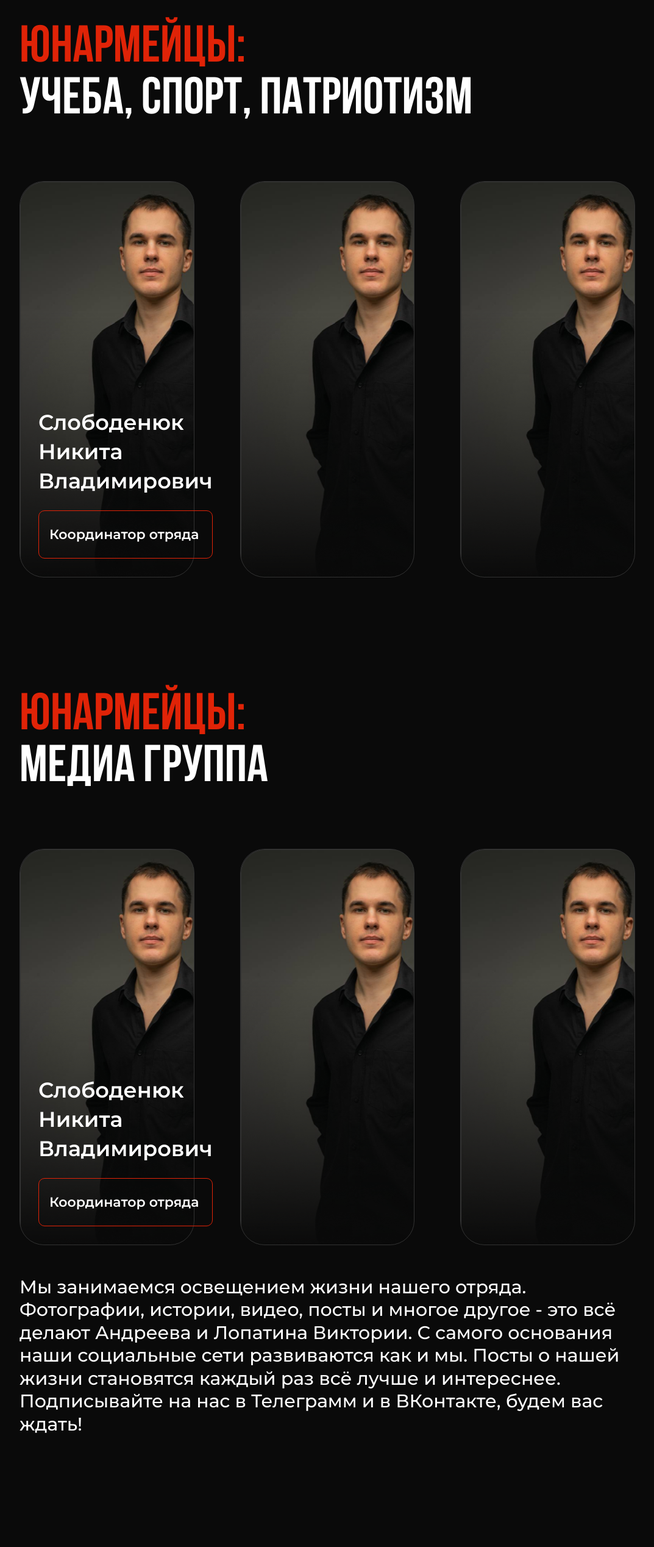
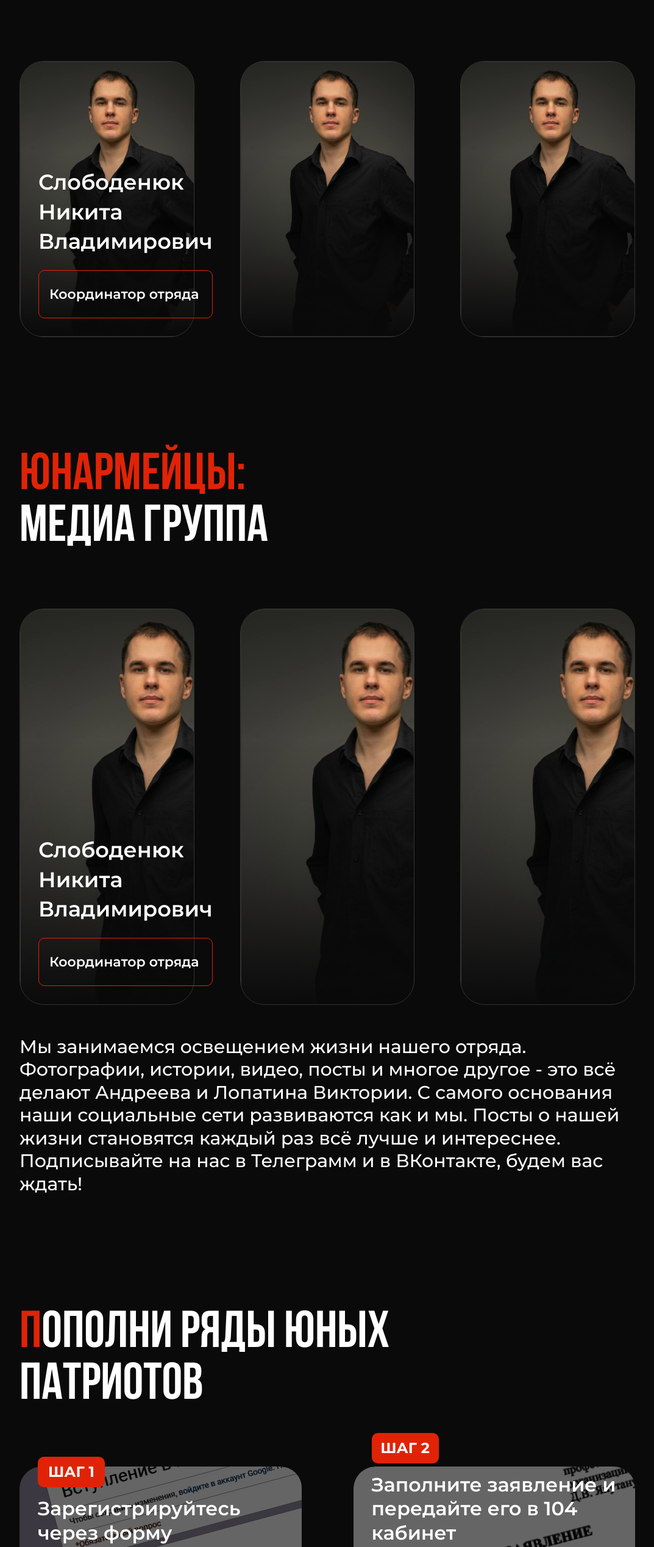
Before and after one commit to RoastedPikachu/ITCsite, a Next.js app: page /junarmy in a window 1280 px wide. Shown: the part 1629-4166 px from the top of the page at 61% size, without its empty margins (103-1176 px from the left). Built offline with nearby package versions, Linux system fonts and the light colour scheme.

Commit message:
chore: небольшие стилевые правки

```diff
--- a/app/3dprint/page.tsx
+++ b/app/3dprint/page.tsx
@@ -13,11 +13,11 @@ const Page = () => {
           </h1>
 
           <div className="flex justify-between items-center mt-[90px] w-full h-auto">
-            <div className="relative grid gap-y-[25px] w-[30%] h-auto">
+            <div className="relative grid gap-y-[25px] w-[30%] h-[36.8vw]">
               <img
                 src="/static/3dprint/Kipfin.png"
                 alt=""
-                className="w-full h-[650px]"
+                className="w-full h-full"
               />
 
               <p className="text-white text-[3.125rem] text-left font-['Bebas'] font-bold leading-[1] uppercase">
@@ -25,11 +25,11 @@ const Page = () => {
               </p>
             </div>
 
-            <div className="relative grid gap-y-[25px] w-[30%] h-auto">
+            <div className="relative grid gap-y-[25px] w-[30%] h-[36.8vw]">
               <img
                 src="/static/3dprint/Robot.png"
                 alt=""
-                className="w-full h-[650px]"
+                className="w-full h-full"
               />
 
               <p className="text-white text-[3.125rem] text-left font-['Bebas'] font-bold leading-[1] uppercase">
@@ -37,11 +37,11 @@ const Page = () => {
               </p>
             </div>
 
-            <div className="relative grid gap-y-[25px] w-[30%] h-auto">
+            <div className="relative grid gap-y-[25px] w-[30%] h-[36.8vw]">
               <img
                 src="/static/3dprint/Microcircuit.png"
                 alt=""
-                className="w-full h-[650px]"
+                className="w-full h-full"
               />
 
               <p className="text-white text-[3.125rem] text-left font-['Bebas'] font-bold leading-[1] uppercase">
--- a/app/activists/[personName]/page.tsx
+++ b/app/activists/[personName]/page.tsx
@@ -7,11 +7,11 @@ import { activists } from "@/data/activists";
 
 import PageWrapper from "@/widgets/PageWrapper";
 
-export function generateStaticParams() {
-  return activists.map((person: any) => ({
-    personName: person.enName,
-  }));
-}
+// export function generateStaticParams() {
+//   return activists.map((person: any) => ({
+//     personName: person.enName,
+//   }));
+// }
 
 const Page = () => {
   const params = useParams();
--- a/app/junarmy/page.tsx
+++ b/app/junarmy/page.tsx
@@ -10,7 +10,7 @@ const Page = () => {
           <img
             src="/static/junarmy/JunarmyBanner.png"
             alt=""
-            className="w-full h-[600px]"
+            className="w-full h-[31.5vw]"
           />
 
           <h1 className="mt-[50px] text-white text-[7.1875rem] font-['Bebas'] font-bold leading-[1] uppercase">
@@ -35,9 +35,9 @@ const Page = () => {
             </h2>
 
             <div className="relative grid grid-cols-3 gap-x-[75px] gap-y-[90px] mt-[90px] w-full h-auto">
-              <div className="relative py-[30px] px-[30px] w-full h-[650px] bg-[url('/static/junarmy/Slobodenuk.png')] border-[1px] border-[#323232] rounded-[40px]">
+              <div className="relative py-[30px] px-[30px] w-full h-[35.4vw] bg-[url('/static/junarmy/Slobodenuk.png')] bg-cover border-[1px] border-[#323232] rounded-[40px]">
                 <div className="absolute bottom-[30px] left-[30px]">
-                  <p className="text-white text-[2.1875rem] text-left font-['Montserrat'] font-semibold leading-[1.375]">
+                  <p className="max-w-[337px] text-white text-[2.1875rem] text-left font-['Montserrat'] font-semibold leading-[1.375]">
                     Слободенюк Никита Владимирович
                   </p>
 
@@ -46,8 +46,8 @@ const Page = () => {
                   </p>
                 </div>
               </div>
-              <div className="relative w-full h-[650px] bg-[url('/static/junarmy/Slobodenuk.png')] border-[1px] border-[#323232] rounded-[40px]"></div>
-              <div className="relative w-full h-[650px] bg-[url('/static/junarmy/Slobodenuk.png')] border-[1px] border-[#323232] rounded-[40px]"></div>
+              <div className="relative w-full h-[35.4vw] bg-[url('/static/junarmy/Slobodenuk.png')] bg-cover border-[1px] border-[#323232] rounded-[40px]"></div>
+              <div className="relative w-full h-[35.4vw] bg-[url('/static/junarmy/Slobodenuk.png')] bg-cover border-[1px] border-[#323232] rounded-[40px]"></div>
             </div>
           </div>
 
@@ -88,21 +88,21 @@ const Page = () => {
               <b className="text-[#e02307]">П</b>ополни ряды юных патриотов
             </h2>
 
-            <div className="grid grid-cols-2 gap-x-[115px] items-center mt-[90px] w-full h-auto">
+            <div className="grid grid-cols-2 gap-x-[85px] items-center mt-[90px] w-full h-auto">
               <div className="relative w-full h-[27.5vw] bg-[url('/static/junarmy/Registration.png')] rounded-[35px]">
                 <div className="absolute left-0 bottom-0 w-full">
                   <p className="flex justify-center items-center ml-[30px] mb-[15px] w-[110px] h-[50px] bg-[#e02307] rounded-[10px] text-white text-[1.5rem] text-center font-['Montserrat'] font-bold uppercase">
                     ШАГ 1
                   </p>
 
-                  <p className="ml-[30px] mb-[30px] max-w-[355px] text-white text-[2.0625rem] text-left font-['Montserrat'] font-semibold leading-[1.25]">
+                  <p className="ml-[30px] mb-[30px] max-w-[355px] text-white text-[1.975rem] text-left font-['Montserrat'] font-semibold leading-[1.25]">
                     Зарегистрируйтесь через форму
                   </p>
 
                   <div className="relative flex justify-center items-center w-full h-[194px] bg-[#0a0a0a] border-[1px] border-[#323232] rounded-[35px]">
                     <a
                       href=""
-                      className="px-[127px] py-[25px] w-auto h-auto bg-[#202020] rounded-[20px] text-white text-[1.5rem] text-center font-['Montserrat'] font-bold uppercase"
+                      className="py-[25px] w-[75%] h-auto bg-[#202020] rounded-[20px] text-white text-[1.5rem] text-center font-['Montserrat'] font-bold uppercase"
                     >
                       ЗАРЕГИСТРИРОВАТЬСЯ
                     </a>
@@ -116,14 +116,14 @@ const Page = () => {
                     ШАГ 2
                   </p>
 
-                  <p className="ml-[30px] mb-[30px] max-w-[640px] text-white text-[2.0625rem] text-left font-['Montserrat'] font-semibold leading-[1.25]">
+                  <p className="ml-[30px] mb-[30px] max-w-[640px] text-white text-[1.975rem] text-left font-['Montserrat'] font-semibold leading-[1.25]">
                     Заполните заявление и передайте его в 104 кабинет
                   </p>
 
                   <div className="relative flex justify-center items-center w-full h-[194px] bg-[#0a0a0a] border-[1px] border-[#323232] rounded-[35px]">
                     <a
                       href=""
-                      className="px-[127px] py-[25px] w-auto h-auto bg-[#202020] rounded-[20px] text-white text-[1.5rem] text-center font-['Montserrat'] font-bold uppercase"
+                      className="py-[25px] w-[75%] h-auto bg-[#202020] rounded-[20px] text-white text-[1.5rem] text-center font-['Montserrat'] font-bold uppercase"
                     >
                       СКАЧАТЬ ЗАЯВЛЕНИЕ
                     </a>
--- a/data/activists/index.ts
+++ b/data/activists/index.ts
@@ -2,7 +2,7 @@ export const activists = [
   {
     id: 1,
     image: "/static/activists/Bykov.png",
-    name: "БЫКОВ ДЕНИС АЛЕКСАНДРОВИЧ",
+    name: "<b style='color: #00c9d7'>БЫКОВ</b> ДЕНИС АЛЕКСАНДРОВИЧ",
     enName: "bykov_da",
     occupation: "Дизайнер ИТС",
     quote: "Хороший дизайн не кричит о себе, он просто работает",
@@ -18,7 +18,7 @@ export const activists = [
   {
     id: 2,
     image: "/static/activists/Latysheva.png",
-    name: "ЛАТЫШЕВА АННА МИХАЙЛОВНА",
+    name: "<b style='color: #00c9d7'>ЛАТЫШЕВА</b> АННА МИХАЙЛОВНА",
     enName: "latysheva_am",
     occupation: "Редактор телеграм-канала «ИТС | Публикации»",
     quote: "Чем старше человек, тем больше ему лет",
@@ -34,7 +34,7 @@ export const activists = [
   {
     id: 3,
     image: "/static/activists/Sattarova.png",
-    name: "САТТАРОВА СЕВАРА ЖАХОНГИР КИЗИ",
+    name: "<b style='color: #00c9d7'>САТТАРОВА</b> СЕВАРА ЖАХОНГИР КИЗИ",
     enName: "sattarova_szk",
     occupation: "Помощник руководителя медиа",
     quote: "То, что нас не убивает, делает нас сильнее ©Фридерик Ницше",
@@ -50,7 +50,7 @@ export const activists = [
   {
     id: 4,
     image: "/static/activists/Karabut.png",
-    name: "КАРАБУТ БОРИС ЕВГЕНЬЕВИЧ",
+    name: "<b style='color: #00c9d7'>КАРАБУТ</b> БОРИС ЕВГЕНЬЕВИЧ",
     enName: "karabut_be",
     occupation: "Почетный участник ИТС",
     quote: "CSS - обман, чтобы набрать классы",
@@ -66,7 +66,7 @@ export const activists = [
   {
     id: 5,
     image: "/static/activists/Kuznetsova.png",
-    name: "КУЗНЕЦОВА ЕКАТЕРИНА СЕРГЕЕВНА",
+    name: "<b style='color: #00c9d7'>КУЗНЕЦОВА</b> ЕКАТЕРИНА СЕРГЕЕВНА",
     enName: "kuznetsova_ks",
     occupation: "Подкастер",
     quote:
@@ -83,7 +83,7 @@ export const activists = [
   {
     id: 6,
     image: "/static/activists/Kalinicheva.png",
-    name: "КАЛИНИЧЕВА ЕЛИЗАВЕТА ВЛАДИМИРОВНА",
+    name: "<b style='color: #00c9d7'>КАЛИНИЧЕВА</b> ЕЛИЗАВЕТА ВЛАДИМИРОВНА",
     enName: "kalinicheva_ev",
     occupation: "Подкастер",
     quote: "Лучше поздно, чем никогда",
```
